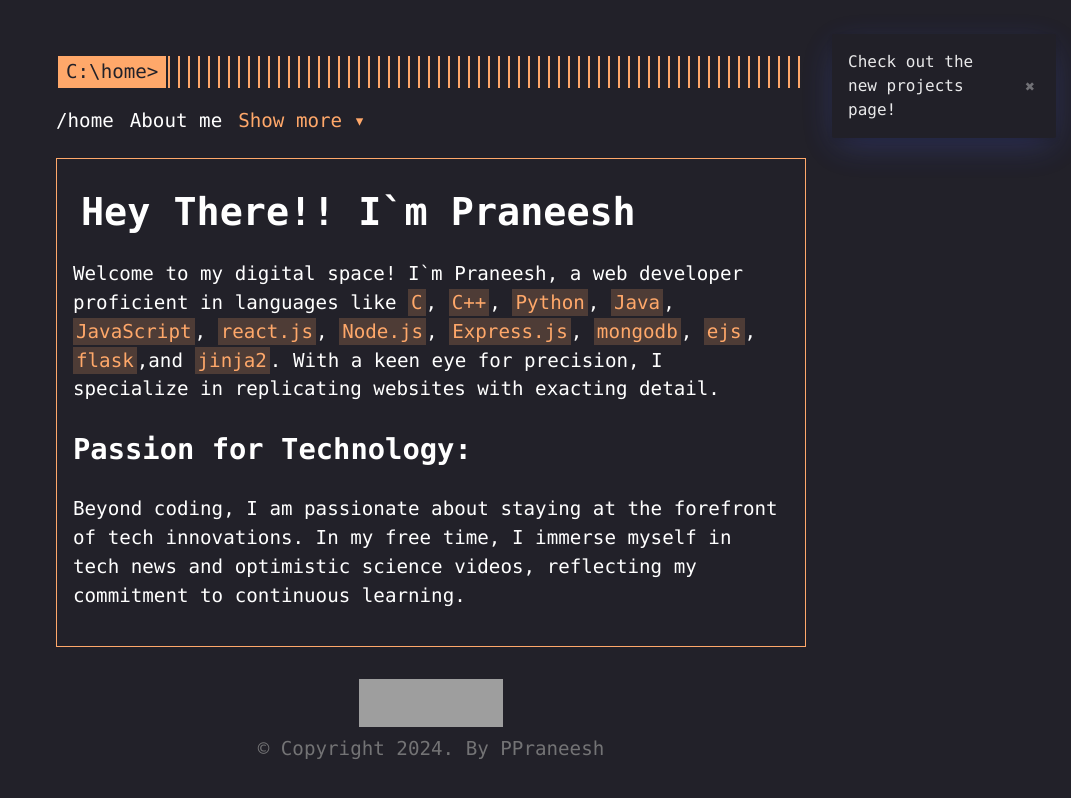
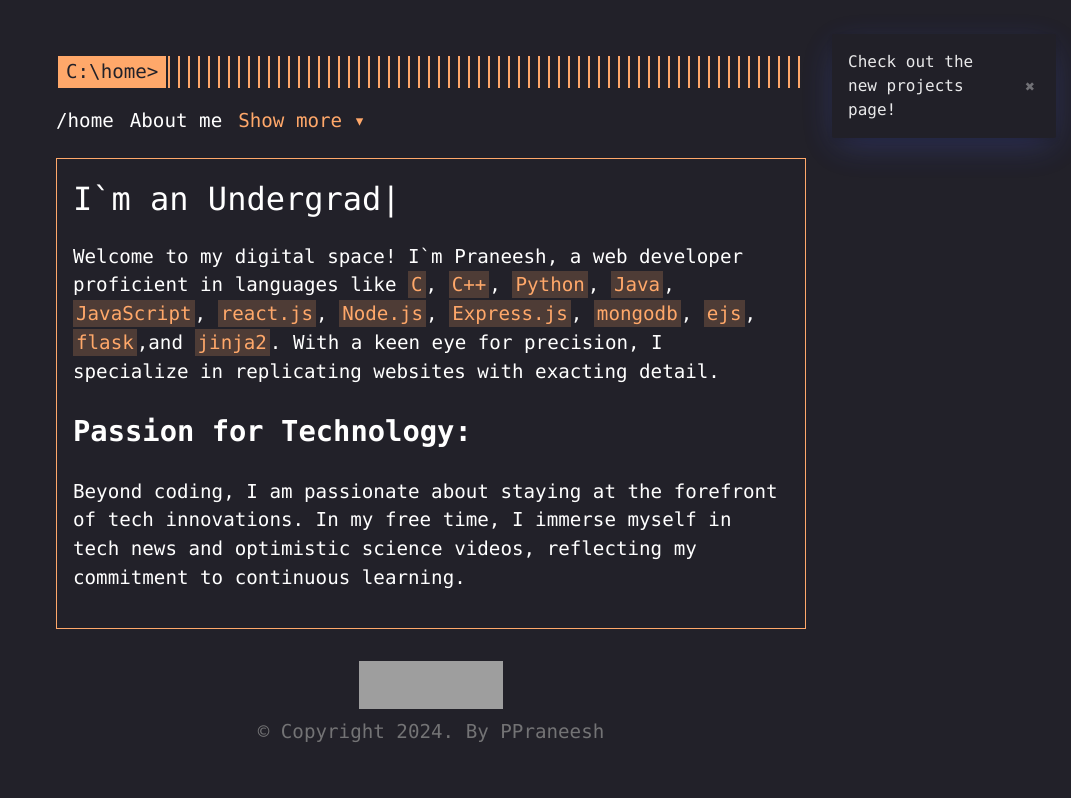
Before and after one commit to PPraneesh/PORTFOLIO-REACT, a React (Vite) app: page / in a window 1280 px wide. Shown: the whole page, without its empty margins (209-1280 px from the left). Built offline with nearby package versions, Linux system fonts and the light colour scheme; grey boxes are pictures that could not be loaded; a small style sheet from the web is missing.

Commit message:
text-animation

```diff
--- a/package.json
+++ b/package.json
@@ -15,6 +15,7 @@
     "react-github-calendar": "^4.1.3",
     "react-pdf": "^7.7.1",
     "react-router-dom": "^6.22.3",
+    "react-type-animation": "^3.2.0",
     "toastify-js": "^1.12.0"
   },
   "devDependencies": {
--- a/src/components/Home.jsx
+++ b/src/components/Home.jsx
@@ -1,6 +1,7 @@
 import Toastify from 'toastify-js'
 import "toastify-js/src/toastify.css"
 import { useEffect } from "react";
+import { TypeAnimation } from 'react-type-animation';
 
 export default function Home() {
   const toast = Toastify({
@@ -31,7 +32,23 @@ export default function Home() {
     <>
       <div className="content">
         <div className="hello">
-          <h1>Hey There!! I`m Praneesh</h1>
+        <TypeAnimation
+      sequence={[
+        'I`m Praneesh',
+        3000,
+        'I`m an Undergrad',
+        2000,
+        'I`m a Web Developer',
+        2000,
+        'I`m an ML enthusiast',
+        2000
+      ]}
+      className='type-animation'
+      wrapper="span"
+      speed={50}
+      style={{ fontSize: '2rem'}}
+      repeat={Infinity}
+    />
           <p>
             Welcome to my digital space! I`m Praneesh, a web developer
             proficient in languages like {" "}
--- a/src/index.css
+++ b/src/index.css
@@ -148,8 +148,8 @@ a {
   border: 1px solid #ffa86a;
 }
 
-.hello > h1 {
-  margin: 0.5rem;
+.type-animation{
+    font-size: 3rem;
 }
 .about-code {
   color: #78e2a0;
```
Also changed, not shown: 1 other file (tests, documents, lock files or other folders).
